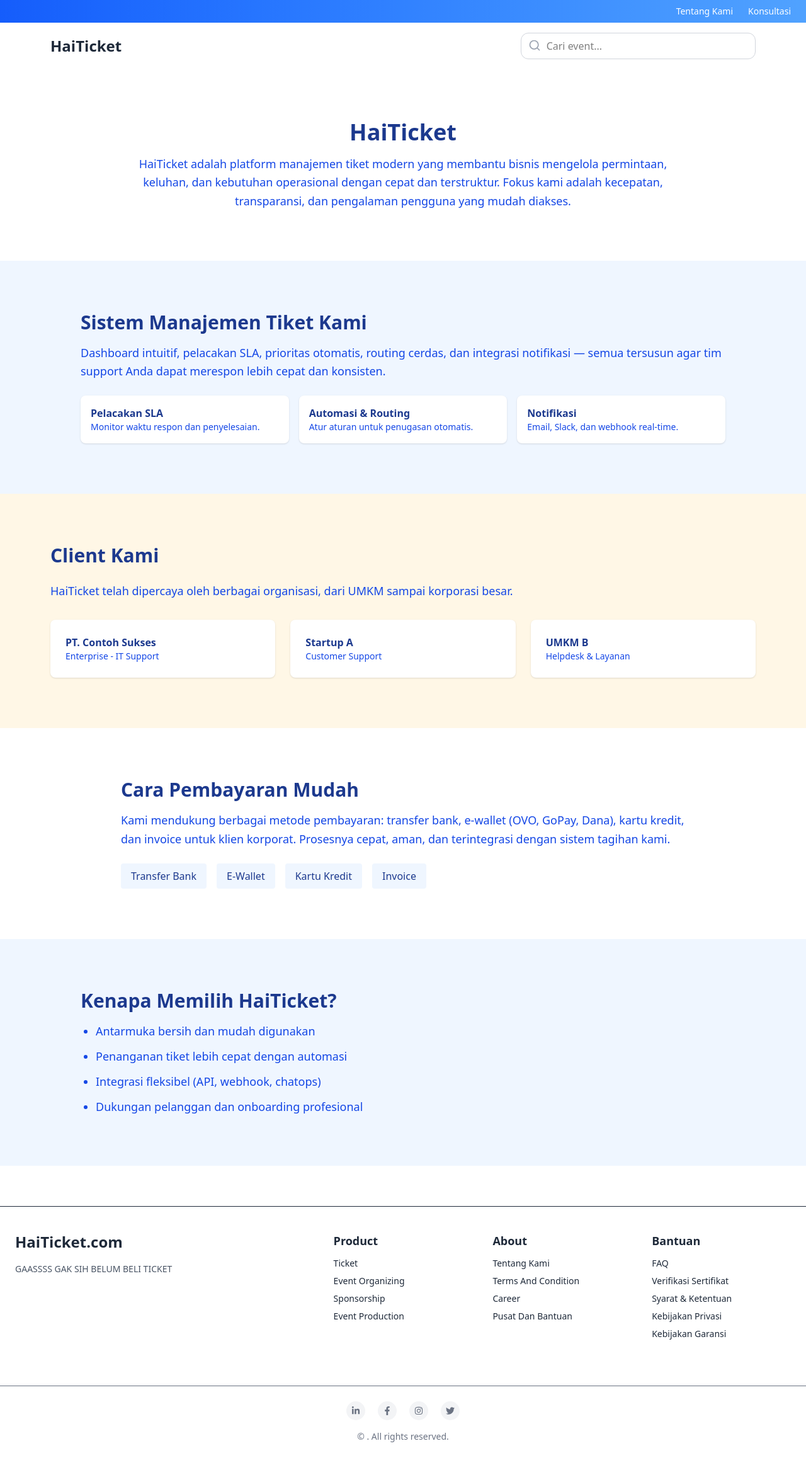
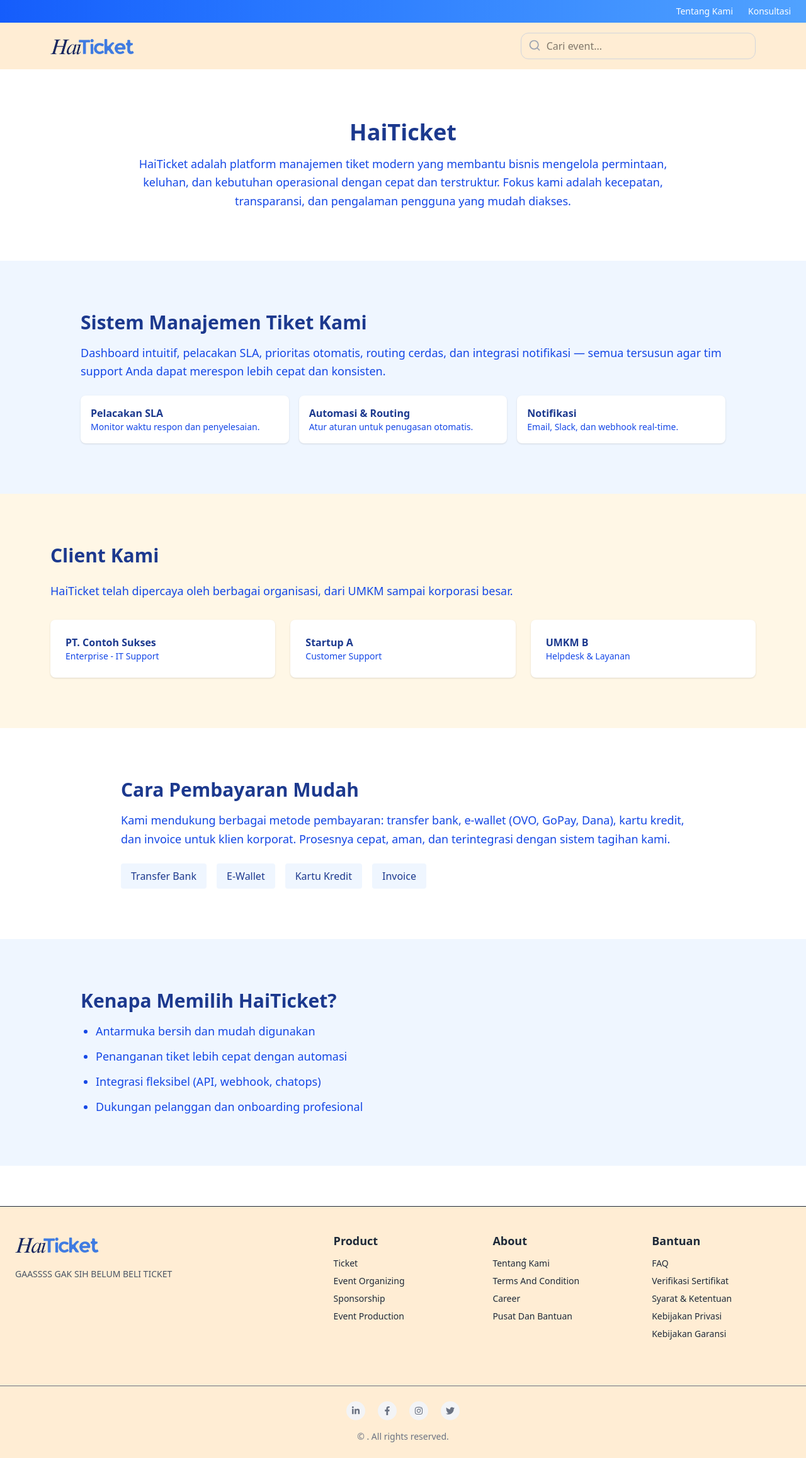
Before and after one commit to Gilank884/Heroestix, a React (Vite) app: page /about-us in a window 1280 px wide. Shown: the whole page at 63% size. Built offline with nearby package versions, Linux system fonts and the light colour scheme; the HTML template or start-up script is replaced by a standard one.

Commit message:
Insert Logo

```diff
--- a/src/components/Layout/Footer.jsx
+++ b/src/components/Layout/Footer.jsx
@@ -1,15 +1,20 @@
 import React from "react";
 import { Link } from "react-router-dom";
 import { FaLinkedinIn, FaFacebookF, FaInstagram, FaTwitter, FaWhatsapp } from "react-icons/fa";
+import LogoBanner from "../../../public/Logo/Logo-p.png";
 
 export default function Footer() {
     return (
-        <footer className="bg-white text-gray-800 border-t mt-16">
+        <footer className="bg-orange-100 text-gray-800 border-t mt-16">
             <div className="max-w-7xl mx-auto px-6 py-10 grid grid-cols-1 md:grid-cols-4 lg:grid-cols-5 gap-8">
                 {/* Logo dan Deskripsi */}
                 <div className="col-span-2">
                     <div className="flex items-center space-x-1">
-                        <span className="text-2xl font-bold text-gray-800">HaiTicket.com</span>
+                        <img
+                            src={LogoBanner}
+                            alt="Logo"
+                            className="h-10 w-auto"
+                        />
                     </div>
                     <p className="mt-4 text-sm leading-relaxed text-gray-600">
                         GAASSSS GAK SIH BELUM BELI TICKET
@@ -30,7 +35,7 @@
                 <div>
                     <h3 className="font-semibold text-lg mb-3">About</h3>
                     <ul className="space-y-2 text-sm">
-                        <li><Link to="/tentang-kami" className="hover:text-blue-600">Tentang Kami</Link></li>
+                        <li><Link to="/about-us" className="hover:text-blue-600">Tentang Kami</Link></li>
                         <li><Link to="/alumni" className="hover:text-blue-600">Terms And Condition</Link></li>
                         <li><Link to="/karir" className="hover:text-blue-600">Career</Link></li>
                         <li><Link to="/blog" className="hover:text-blue-600">Pusat Dan Bantuan</Link></li>
--- a/src/components/Layout/Navbar.jsx
+++ b/src/components/Layout/Navbar.jsx
@@ -1,12 +1,13 @@
 import React from "react";
 import { Link } from "react-router-dom";
+import LogoBanner from "../../../public/Logo/Logo-p.png";
 
 const Navbar = ({ searchTerm, setSearchTerm }) => {
     return (
         <header className="w-full shadow-md">
             {/* 🔹 Topbar dengan gradient biru */}
             <div className="w-full bg-gradient-to-r from-blue-600 to-blue-400 text-white text-sm px-6 py-2 flex justify-end gap-6">
-                <Link to="/tentang" className="hover:underline">
+                <Link to="/about-us" className="hover:underline">
                     Tentang Kami
                 </Link>
                 <Link to="/konsultasi" className="hover:underline">
@@ -15,9 +16,13 @@
             </div>
 
             {/* 🔸 Navbar utama */}
-            <nav className="flex flex-col sm:flex-row sm:items-center sm:justify-between gap-3 px-10 lg:px-20 py-4 bg-white">
+            <nav className="flex flex-col sm:flex-row sm:items-center sm:justify-between gap-3 px-10 lg:px-20 py-4 bg-orange-100">
                 {/* Logo */}
-                <div className="text-2xl font-bold text-gray-800">HaiTicket</div>
+                <img
+                    src={LogoBanner}
+                    alt="Logo"
+                    className="h-10 w-auto"
+                />
 
                 {/* Search Input */}
                 <div className="relative w-full sm:w-1/3">
```
Also changed, not shown: public/Logo/Logo-p.png (added).
